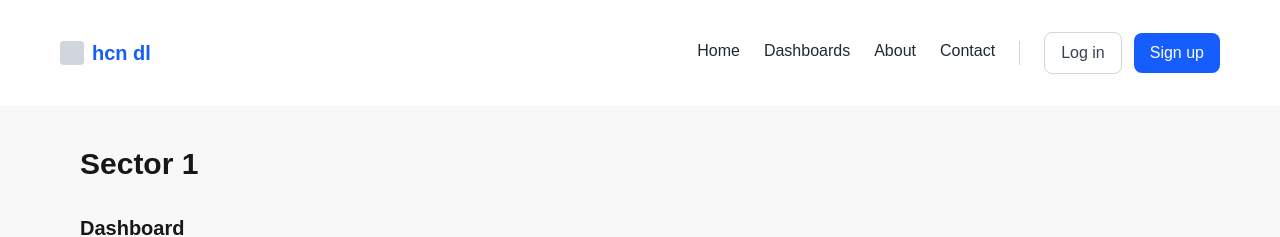
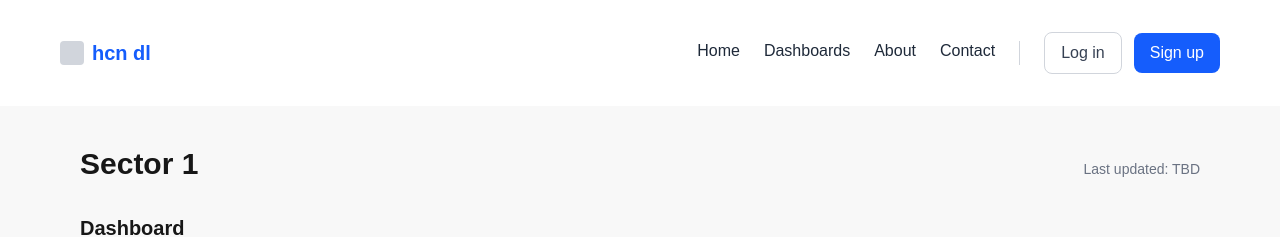
Before and after one commit to manojkumarjala-dev/data-library, a Next.js app: page /sector-2 in a window 1280 px wide. Shown: the top 237 px of the page. Built offline with nearby package versions, Linux system fonts and the light colour scheme.

Commit message:
Updated 2,3,4 sector files with LastUpdated

```diff
--- a/app/sector-2/page.tsx
+++ b/app/sector-2/page.tsx
@@ -1,21 +1,33 @@
 import DashboardEmbed from '../components/DashboardEmbed';
+import LastUpdated from '../components/LastUpdated';
 
 export default function Sector1Page() {
   return (
     <main className="mx-auto max-w-6xl px-4 py-10 space-y-8">
-      <h1 className="text-3xl font-bold">Sector 1</h1>
+      {/* Top row: Title + Last updated */}
+      <div className="flex items-baseline justify-between">
+        <h1 className="text-3xl font-bold">Sector 1</h1>
+        <LastUpdated sector="sector-1" />
+      </div>
 
       {/* KPIs section will go here later */}
 
       <section className="space-y-3">
         <h2 className="text-xl font-semibold">Dashboard</h2>
-        <DashboardEmbed url="https://playground.powerbi.com/sampleReportEmbed" title="Sector 2 Demo" />
+        <DashboardEmbed
+          url="https://playground.powerbi.com/sampleReportEmbed"
+          title="Sector 2 Demo"
+        />
       </section>
 
       <section>
         <h2 className="text-xl font-semibold">Sources</h2>
         <p className="text-sm text-gray-600">
-          See full list on the <a href="/sources" className="text-blue-600 underline">Sources</a> page.
+          See full list on the{' '}
+          <a href="/sources" className="text-blue-600 underline">
+            Sources
+          </a>{' '}
+          page.
         </p>
       </section>
     </main>
--- a/app/sector-3/page.tsx
+++ b/app/sector-3/page.tsx
@@ -1,21 +1,33 @@
 import DashboardEmbed from '../components/DashboardEmbed';
+import LastUpdated from '../components/LastUpdated';
 
 export default function Sector1Page() {
   return (
     <main className="mx-auto max-w-6xl px-4 py-10 space-y-8">
-      <h1 className="text-3xl font-bold">Sector 1</h1>
+      {/* Top row: Title + Last updated */}
+      <div className="flex items-baseline justify-between">
+        <h1 className="text-3xl font-bold">Sector 1</h1>
+        <LastUpdated sector="sector-1" />
+      </div>
 
       {/* KPIs section will go here later */}
 
       <section className="space-y-3">
         <h2 className="text-xl font-semibold">Dashboard</h2>
-        <DashboardEmbed url="https://playground.powerbi.com/sampleReportEmbed" title="Sector 3 Demo" />
+        <DashboardEmbed
+          url="https://playground.powerbi.com/sampleReportEmbed"
+          title="Sector 3 Demo"
+        />
       </section>
 
       <section>
         <h2 className="text-xl font-semibold">Sources</h2>
         <p className="text-sm text-gray-600">
-          See full list on the <a href="/sources" className="text-blue-600 underline">Sources</a> page.
+          See full list on the{' '}
+          <a href="/sources" className="text-blue-600 underline">
+            Sources
+          </a>{' '}
+          page.
         </p>
       </section>
     </main>
--- a/app/sector-4/page.tsx
+++ b/app/sector-4/page.tsx
@@ -1,21 +1,33 @@
 import DashboardEmbed from '../components/DashboardEmbed';
+import LastUpdated from '../components/LastUpdated';
 
 export default function Sector1Page() {
   return (
     <main className="mx-auto max-w-6xl px-4 py-10 space-y-8">
-      <h1 className="text-3xl font-bold">Sector 1</h1>
+      {/* Top row: Title + Last updated */}
+      <div className="flex items-baseline justify-between">
+        <h1 className="text-3xl font-bold">Sector 1</h1>
+        <LastUpdated sector="sector-1" />
+      </div>
 
       {/* KPIs section will go here later */}
 
       <section className="space-y-3">
         <h2 className="text-xl font-semibold">Dashboard</h2>
-        <DashboardEmbed url="https://playground.powerbi.com/sampleReportEmbed" title="Sector 4 Demo" />
+        <DashboardEmbed
+          url="https://playground.powerbi.com/sampleReportEmbed"
+          title="Sector 4 Demo"
+        />
       </section>
 
       <section>
         <h2 className="text-xl font-semibold">Sources</h2>
         <p className="text-sm text-gray-600">
-          See full list on the <a href="/sources" className="text-blue-600 underline">Sources</a> page.
+          See full list on the{' '}
+          <a href="/sources" className="text-blue-600 underline">
+            Sources
+          </a>{' '}
+          page.
         </p>
       </section>
     </main>
```
